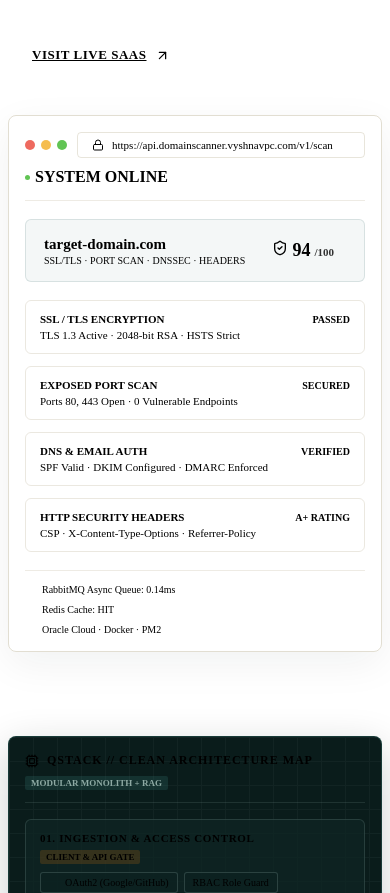
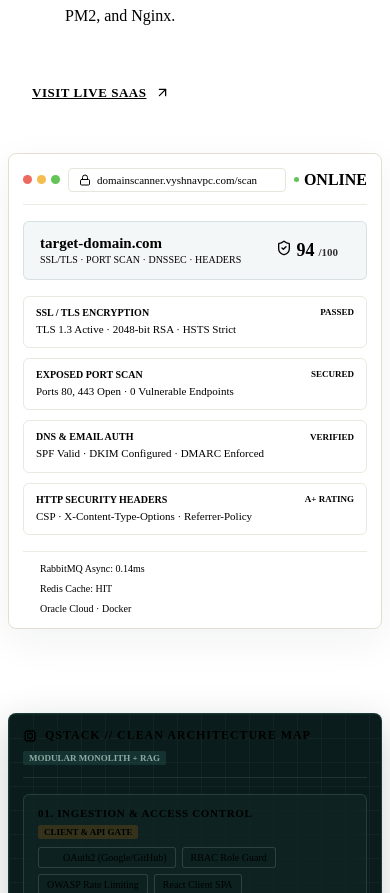
Before and after one commit to vyshn4v/portfolio, a React (Vite) app: page / in a window 390 px wide. Shown: the part 3994-4887 px from the top of the page. Built offline with nearby package versions, Linux system fonts and the light colour scheme; the HTML template or start-up script is replaced by a standard one.

Commit message:
fix(projects): prevent Domain Scanner surface URL bar from overflowing on narrow mobile screens

```diff
--- a/src/components/Projects/DomainScannerSurface.tsx
+++ b/src/components/Projects/DomainScannerSurface.tsx
@@ -12,14 +12,14 @@
           <span className="window-dot green" />
         </div>
 
-        <div className="surface-url-bar">
+        <div className="surface-url-bar" title="https://domainscanner.vyshnavpc.com/scan">
           <Lock size={12} className="surface-url-icon" />
-          <span>https://api.domainscanner.vyshnavpc.com/v1/scan</span>
+          <span>domainscanner.vyshnavpc.com/scan</span>
         </div>
 
         <div className="pipeline-tag" style={{ color: 'var(--color-teal-dark)', fontWeight: 600 }}>
           <span className="pipeline-dot" style={{ backgroundColor: '#61C454' }} />
-          <span>SYSTEM ONLINE</span>
+          <span>ONLINE</span>
         </div>
       </div>
 
@@ -76,7 +76,7 @@
       <div className="surface-pipeline-bar">
         <div className="pipeline-tag">
           <Radio size={12} color="var(--color-orange)" />
-          <span>RabbitMQ Async Queue: 0.14ms</span>
+          <span>RabbitMQ Async: 0.14ms</span>
         </div>
 
         <div className="pipeline-tag">
@@ -86,7 +86,7 @@
 
         <div className="pipeline-tag">
           <Server size={12} color="var(--color-ink-muted)" />
-          <span>Oracle Cloud · Docker · PM2</span>
+          <span>Oracle Cloud · Docker</span>
         </div>
       </div>
     </div>
--- a/src/components/Projects/Projects.css
+++ b/src/components/Projects/Projects.css
@@ -18,7 +18,7 @@
 .projects-section-heading {
   font-family: var(--font-display);
   font-size: var(--text-section-title);
-  line-height: 0.95;
+  line-height: 1.05;
   letter-spacing: -0.04em;
   font-weight: 700;
   text-transform: uppercase;
@@ -192,12 +192,14 @@
   border: 1px solid rgba(198, 190, 165, 0.5);
   border-radius: 8px;
   box-shadow: 0 12px 40px rgba(13, 35, 34, 0.06);
-  padding: clamp(16px, 3vw, 24px);
+  padding: clamp(14px, 3vw, 24px);
   display: flex;
   flex-direction: column;
-  gap: 18px;
+  gap: 16px;
   position: relative;
   overflow: hidden;
+  max-width: 100%;
+  box-sizing: border-box;
 }
 
 .surface-window-bar {
@@ -205,19 +207,19 @@
   align-items: center;
   justify-content: space-between;
   border-bottom: 1px solid rgba(198, 190, 165, 0.3);
-  padding-bottom: 14px;
-  flex-wrap: wrap;
-  gap: 10px;
+  padding-bottom: 12px;
+  gap: 8px;
 }
 
 .window-dots {
   display: flex;
-  gap: 6px;
+  gap: 5px;
+  flex-shrink: 0;
 }
 
 .window-dot {
-  width: 10px;
-  height: 10px;
+  width: 9px;
+  height: 9px;
   border-radius: 50%;
 }
 
@@ -228,20 +230,30 @@
 .surface-url-bar {
   display: flex;
   align-items: center;
-  gap: 8px;
+  gap: 6px;
   background-color: var(--color-bg);
-  padding: 6px 14px;
+  padding: 5px 10px;
   border-radius: 4px;
   font-family: var(--font-mono);
   font-size: 11px;
   color: var(--color-ink-light);
   border: 1px solid rgba(198, 190, 165, 0.4);
   flex: 1;
-  min-width: 200px;
+  min-width: 0; /* allows flex item to shrink and truncate */
+  overflow: hidden;
+}
+
+.surface-url-bar span {
+  white-space: nowrap;
+  overflow: hidden;
+  text-overflow: ellipsis;
+  min-width: 0;
+  display: block;
 }
 
 .surface-url-icon {
   color: var(--color-teal-dark);
+  flex-shrink: 0;
 }
 
 .surface-audit-header {
@@ -251,15 +263,16 @@
   background-color: rgba(47, 105, 100, 0.05);
   border: 1px solid rgba(47, 105, 100, 0.15);
   border-radius: 6px;
-  padding: 14px 18px;
+  padding: 12px 16px;
   flex-wrap: wrap;
-  gap: 12px;
+  gap: 10px;
 }
 
 .audit-target-info {
   display: flex;
   flex-direction: column;
   gap: 2px;
+  min-width: 0;
 }
 
 .target-host {
@@ -273,6 +286,7 @@
   font-family: var(--font-mono);
   font-size: 10px;
   color: var(--color-ink-muted);
+  word-break: break-word;
 }
 
 .score-badge {
@@ -285,6 +299,7 @@
   border-radius: 4px;
   font-family: var(--font-display);
   font-weight: 700;
+  flex-shrink: 0;
 }
 
 .score-num {
@@ -299,17 +314,18 @@
 .surface-checks-grid {
   display: grid;
   grid-template-columns: repeat(2, 1fr);
-  gap: 12px;
+  gap: 10px;
 }
 
 .surface-check-card {
   background-color: var(--color-bg);
   border: 1px solid rgba(198, 190, 165, 0.35);
   border-radius: 6px;
-  padding: 12px 14px;
+  padding: 10px 12px;
   display: flex;
   flex-direction: column;
   gap: 4px;
+  min-width: 0;
 }
 
 .check-card-header {
@@ -317,28 +333,32 @@
   align-items: center;
   justify-content: space-between;
   font-family: var(--font-mono);
-  font-size: 11px;
+  font-size: 10px;
   font-weight: 600;
   color: var(--color-ink);
+  gap: 4px;
 }
 
 .check-status-pill {
   color: var(--color-teal-dark);
-  font-size: 10px;
+  font-size: 9px;
   font-weight: 700;
+  flex-shrink: 0;
 }
 
 .check-card-detail {
   font-family: var(--font-body);
   font-size: 11px;
   color: var(--color-ink-muted);
+  line-height: 1.4;
+  word-break: break-word;
 }
 
 .surface-pipeline-bar {
   display: flex;
   align-items: center;
   justify-content: space-between;
-  padding-top: 12px;
+  padding-top: 10px;
   border-top: 1px solid rgba(198, 190, 165, 0.3);
   font-family: var(--font-mono);
   font-size: 10px;
@@ -351,6 +371,7 @@
   display: flex;
   align-items: center;
   gap: 5px;
+  flex-shrink: 0;
 }
 
 .pipeline-dot {
@@ -369,12 +390,14 @@
   border: 1px solid rgba(47, 105, 100, 0.4);
   border-radius: 8px;
   box-shadow: 0 12px 40px rgba(10, 28, 27, 0.2);
-  padding: clamp(16px, 3vw, 24px);
+  padding: clamp(14px, 3vw, 24px);
   display: flex;
   flex-direction: column;
   gap: 16px;
   position: relative;
   overflow: hidden;
+  max-width: 100%;
+  box-sizing: border-box;
 }
 
 .qstack-blueprint-grid {
@@ -513,6 +536,10 @@
 }
 
 @media (max-width: 640px) {
+  .projects-section-heading {
+    font-size: clamp(28px, 7.5vw, 40px);
+  }
+
   .surface-checks-grid {
     grid-template-columns: 1fr;
   }
```
